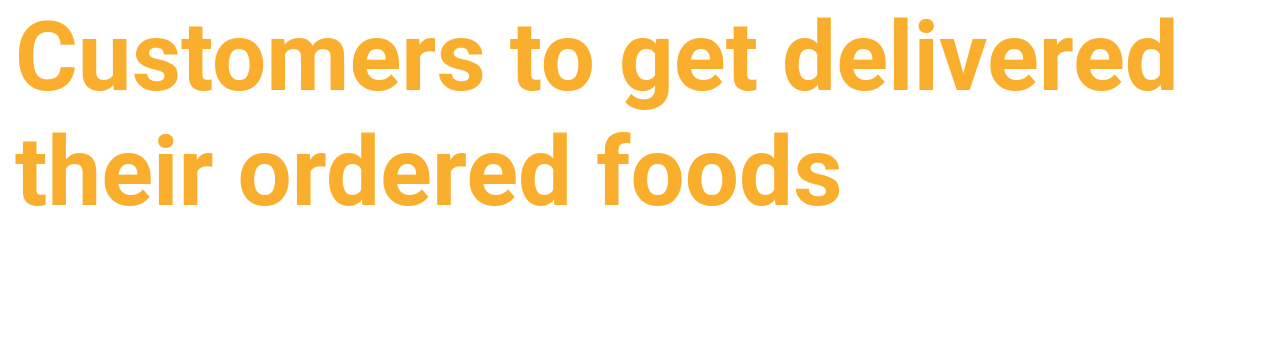
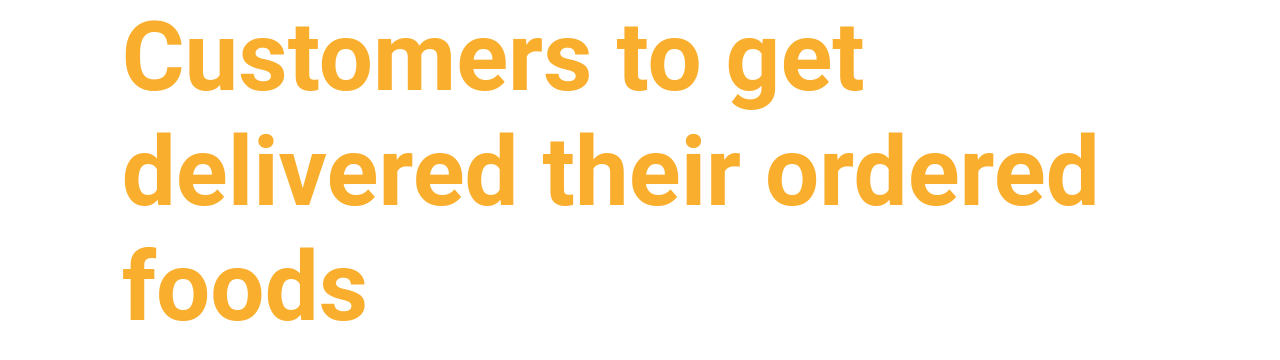
Before and after one commit to mreskini/FoodApp, a React (Create React App) app: page / in a window 1280 px wide. Shown: the top 360 px of the page. Built offline with nearby package versions, Linux system fonts and the light colour scheme.

Commit message:
fixed the wrapper fiel

```diff
--- a/src/components/component-wrapper.jsx
+++ b/src/components/component-wrapper.jsx
@@ -3,7 +3,7 @@ const ComponentWrapper = (WrappedComponent) => {
         return (
             <div className="container-fluid">
                 <div className="row">
-                    <div className="col-12">
+                    <div className="col-10 mx-auto">
                         <WrappedComponent {...props} />
                     </div>
                 </div>
```
